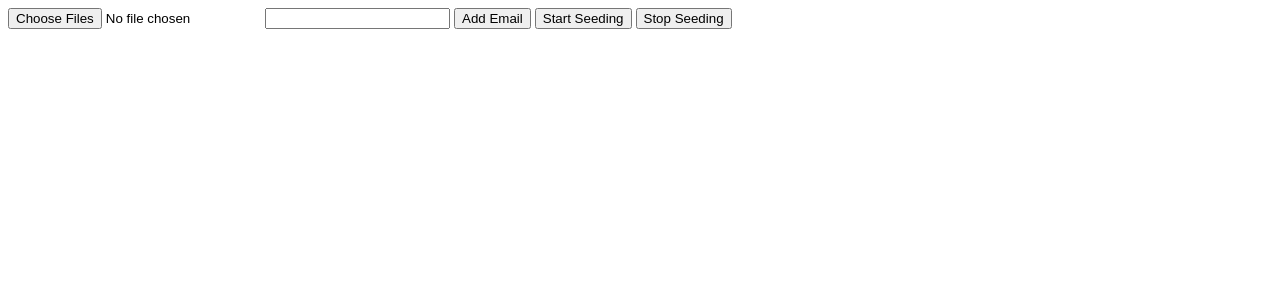
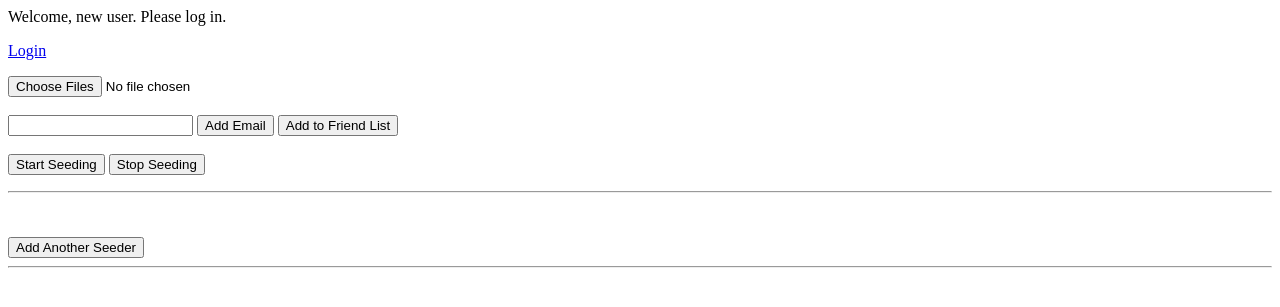
Before and after one commit to prabhanshu1/shared, a Django app: page / in a window 1280 px wide. Shown: the top 307 px of the page. Run offline with Django 3.2, Linux system fonts and the light colour scheme; some libraries are stand-ins or nearby versions.

Commit message:
Can seed multiple torrent; Added friendlist; filterd download with self,from friends, and from others; Extended user model to add friendslist

```diff
--- a/shared/.#utils.py
+++ /dev/null
@@ -1 +0,0 @@
-pabhi@Groot.26921:1478807649
--- a/shared/static/static_dirs/js/seed.js
+++ b/shared/static/static_dirs/js/seed.js
@@ -2,7 +2,10 @@ var client = new WebTorrent();
 var torr;
 var fileStore = {};
 var emailStore= {};
+var friendStore={};
 var torrentList =[];
+var intervalList={};
+var seederDivNo=1;
 var test;
 window.setInterval(function(){
     $.ajax({
@@ -42,8 +45,39 @@ function addEmails(div) {
     showEmailsxxx(div);
 }
 
-function stopSeeding(divId) {
-    client.remove($(divId).attr("value"));
+function addSeederDiv(){
+
+    var tt=document.getElementById("seeder");
+    var cln=tt.cloneNode(true);
+    cln.id="seeder"+seederDivNo;
+    cln.children.selectedEmails.innerHTML="";
+    cln.children.selectedFiles.innerHTML="";
+    cln.children.friendsToAdd.innerHTML="";
+    cln.children.showProgress.innerHTML="";
+    cln.children.log.innerHTML="";
+    document.getElementById('container').appendChild(cln);
+
+    seederDivNo=seederDivNo+1;
+}
+
+function addFriends(div) {
+    var friend= div.children.email.value;
+    if ($.inArray(friend,friendStore[div.id]) != -1)
+    {
+        alert("Friend: "+friend+" Already Added to Friend List");
+        return;
+    }
+    if(typeof friendStore[div.id] === "undefined") {
+        friendStore[div.id]=[];
+    }
+    friendStore[div.id].push(friend);
+    showFriendsxxx(div);
+}
+
+function stopSeeding(div) {
+    client.remove($(div).attr("value"));
+    $(div.children.log).empty()
+    console.log("deleted log")
 }
 
 
@@ -56,12 +90,17 @@ function startSeeding(div) {
         torr = torrent;
         console.log("logging div")
         console.log(div)
-        setInterval(function() {
+        if(typeof intervalList[div.id] !== "undefined")
+        {
+            clearInterval(intervalList[div.id]);
+        }
+        interval=setInterval(function() {
             updateStats(torrent,div);
         }, 1000);
-
+        intervalList[div.id]=[];
+        intervalList[div.id].push(interval);
         torrent.files.forEach(function(file) {
-            file.appendTo('.log', {
+            file.appendTo($(div.children.log)[0], {
                 autoplay: false
             }, function(err, elem) {
                 if (err) throw err; // file failed to download or display in the DOM
@@ -72,7 +111,8 @@ function startSeeding(div) {
             url: "postdata",
             data: {
                 'emailList[]':emailStore[div.id],
-                magnetURI: torrent.magnetURI
+                magnetURI: torrent.magnetURI,
+                'friendsList[]':friendStore[div.id]
             },
             async: true
         });
--- a/shared/static/static_dirs/js/util.js
+++ b/shared/static/static_dirs/js/util.js
@@ -50,7 +50,6 @@ function showEmailsxxx(div)
     $(div.children.selectedEmails).html(str)
 }
 
-
 function removeEmail(div,emailId)
 {
     if (emailId > -1) {
@@ -58,6 +57,28 @@ function removeEmail(div,emailId)
         showEmailsxxx(div)
     }
 }
+
+function showFriendsxxx(div)
+{
+    friendList=friendStore[div.id];
+    var str="<p> Total Friends t0 Add in Your FriendList: "+friendList.length
+    str+="<ul>"
+    for(i=0;i<friendList.length;i++){
+        str+="<li>"+friendList[i]+'</li><button id="removefriend'+i+1+'"'+'onclick="removeFriend('+div.id+","+i+')">Remove</button>'
+    }
+    str+="</ul>"
+    str+="</p>"
+    $(div.children.friendsToAdd).html(str)
+}
+
+function removeFriend(div,friendId)
+{
+    if (friendId > -1) {
+        friendStore[div.id].splice(friendId,1);
+        showFriendsxxx(div)
+    }
+}
+
 
 function showFiles(fileList,div)
 {
--- a/shared/template/shared/seed.html
+++ b/shared/template/shared/seed.html
@@ -11,25 +11,41 @@
     </head>
 
     <body>
-
-    <div class="seeder" id="seeder" value="adsf">
+        {% if user.is_authenticated %}
+        <p>Welcome, {{ user.get_username }}. Thanks for logging in.</p>
+        {% else %}
+        <p>Welcome, new user. Please log in.</p>
+        <a href="{% url django.contrib.auth.login %}">Login</a>
+        {% endif %}
+        <div id="container">
+        <div class="seeder" id="seeder" >
             <p id="selectedFiles"></p>
             <p id="selectedEmails"></p>
+            <p id="friendsToAdd"></p>
             <input type="file" id="upload" multiple onchange="addFiles(this.closest('div'))"></input>
+            <br><br>
             {% csrf_token %}
             <input type="email" id="email"></input>
             <button id="addEmail"  onclick="addEmails(this.closest('div'))">Add Email </button>
+            <button id="addFriend"  onclick="addFriends(this.closest('div'))">Add to Friend List </button>
+            <br><br>
             <button id="startSeeding" value="Seed" onclick="startSeeding(this.closest('div'))">Start Seeding</button>
             <button id="stopSeeding" value="" onclick="stopSeeding(this.closest('div'))" >Stop Seeding</button>
             <p id="returnedData"></p>
             <p id="showProgress"></p>
 
-    <div class="log"></div>
+            <div class="log" id="log"></div>
 
             <script src="{% static "js/seed.js"%}"></script>
             <script src="{% static "js/util.js"%}"></script>
+            <hr>
+            <br>
+        </div>
 
         </div>
+        <br>
+        <button id="addSeeder"  onclick="addSeederDiv()">Add Another Seeder </button>
+        <hr>
     </body>
 
 </html>
--- a/shared/utils.py
+++ b/shared/utils.py
@@ -1,4 +1,4 @@
-from django.contrib.auth.models import User
+from django.contrib.auth.models import User, Group
 from django.shortcuts import render
 def save_profile(backend, user, response, *args, **kwargs):
     if backend.name == 'google-oauth2':
@@ -6,7 +6,6 @@ def save_profile(backend, user, response, *args, **kwargs):
         print(user)
         print(response)
         try:
-
             user = User.objects.get(email=response["emails"][0]["value"])
             print("printing user;;")
             print(user)
@@ -17,8 +16,6 @@ def save_profile(backend, user, response, *args, **kwargs):
             user.first_name=response["name"]["givenName"]
             user.last_name=response["name"]["familyName"]
             user.save()
-            print("created user;;")
-
             #profile = user.get_profile()
         #if profile is None:
             print("\n\n in end of  save_profile\n\n")
--- a/shared/views.py
+++ b/shared/views.py
@@ -1,11 +1,11 @@
 from django.shortcuts import render
 # from .forms import SeedForm
-from django.contrib.auth.models import User
+from django.contrib.auth.models import User, Group
 from .models import SharedList
 # from django.core.urlresolvers import reverse
 import time
 # from django.contrib import messages
-
+import json
 
 def seed(request):
     username = None
@@ -19,8 +19,25 @@ def download(request):
     if request.user.is_authenticated():
         username = request.user.username
     user=User.objects.get(username=username);
+    #user.profile.friendsList='["pabhi@iitk.ac.in"]'
+    print("printing friendsList")
+    print(user.profile.friendsList)
+    print("printed friendsList")
+    #torrentFromFriends={"name":}
+    #for friend in json.loads(user.profile.friendsList):
+    allowed_torrents=user.allowed_users.all();
+    friendsTorrent={}
+    othersTorrent=user.allowed_users.all();
+    #for torrent in user.allowed_users.all():
+
+    for friendEmail in json.loads(user.profile.friendsList):
+        friend=User.objects.get(email=friendEmail)
+        allMagnetLinks=allowed_torrents.filter(seeders=friend);
+        friendsTorrent[friend.email]=allMagnetLinks;
+        othersTorrent= othersTorrent.exclude(seeders=friend)
+
     return render(request, 'downloadmagnet.html',
-                  {'name': username,'torrentsFromSelf':user.seeders.all(),'torrentsFromOther': user.allowed_users.all()})
+                  {'name': username,'friendsTorrent':friendsTorrent,'torrentsFromSelf':user.seeders.all(),'torrentsFromOther': othersTorrent})
 
 
 def postdata(request):
@@ -28,11 +45,13 @@ def postdata(request):
     if request.method == 'POST':
         magnet_link = request.POST['magnetURI']
         emailList = request.POST.getlist('emailList[]')
+        friendsList=request.POST.getlist('friendsList[]')
 
         username = None
         if request.user.is_authenticated():
             username = request.user.username
         start_time = int(time.time())
+
         try:
             print(" in try block")
             rec=SharedList.objects.get(magnet_link=magnet_link);
@@ -42,12 +61,31 @@ def postdata(request):
             rec.save()
             print(rec.magnet_link," exception  printed torrent")
 
+
+        user = None
+
         try:
             user=User.objects.get(username=username);
             print(user, type(user),"in try of las")
             rec.seeders.add(user)
+            rec.save()
         except User.DoesNotExist:
             print ("user doesn't exist in exception of username")
+
+
+        for email in friendsList:
+            try:
+                user_temp=User.objects.get(email=email);
+                if(user_temp.username==username):
+                    continue;
+                print(user_temp,"in try ")
+                friendsList=json.loads(user.profile.friendsList)
+                if email not in friendsList:
+                    friendsList.append(email);
+                    user.profile.friendsList=json.dumps(friendsList)
+                    user.save()
+            except User.DoesNotExist:
+                print ("user doesn't exist in exception loop")
 
 
         for email in emailList:
@@ -57,6 +95,8 @@ def postdata(request):
                     continue;
                 print(user, type(user),"in try ")
                 rec.allowed_users.add(user)
+                print(rec.allowed_users.all())
+                rec.save()
             except User.DoesNotExist:
                 print ("user doesn't exist in exception loop")
         return render(request, 'downloadmagnet.html')
@@ -64,11 +104,11 @@ def postdata(request):
 
 def updatedata(request):
     if request.method == 'POST':
-        # original_seeder = request.POST['name']
         torrentList = request.POST.getlist('torrent[]')
         username = None
         if request.user.is_authenticated():
             username = request.user.username
+
         for torrent in torrentList:
             try:
                 print(" in try block")
@@ -82,6 +122,7 @@ def updatedata(request):
                 user=User.objects.get(username=username);
                 print(user, type(user),"in try of las /update")
                 rec.seeders.add(user)
+                rec.last_active_time=time.time()
             except User.DoesNotExist:
                 print ("user doesn't exist in exception of username /update")
 
```
Also changed, not shown: shared/models.py (+21 -3 lines), shared/template/shared/downloadmagnet.html (+28 -4 lines). Lines whose indentation alone changed are shown as unchanged.
